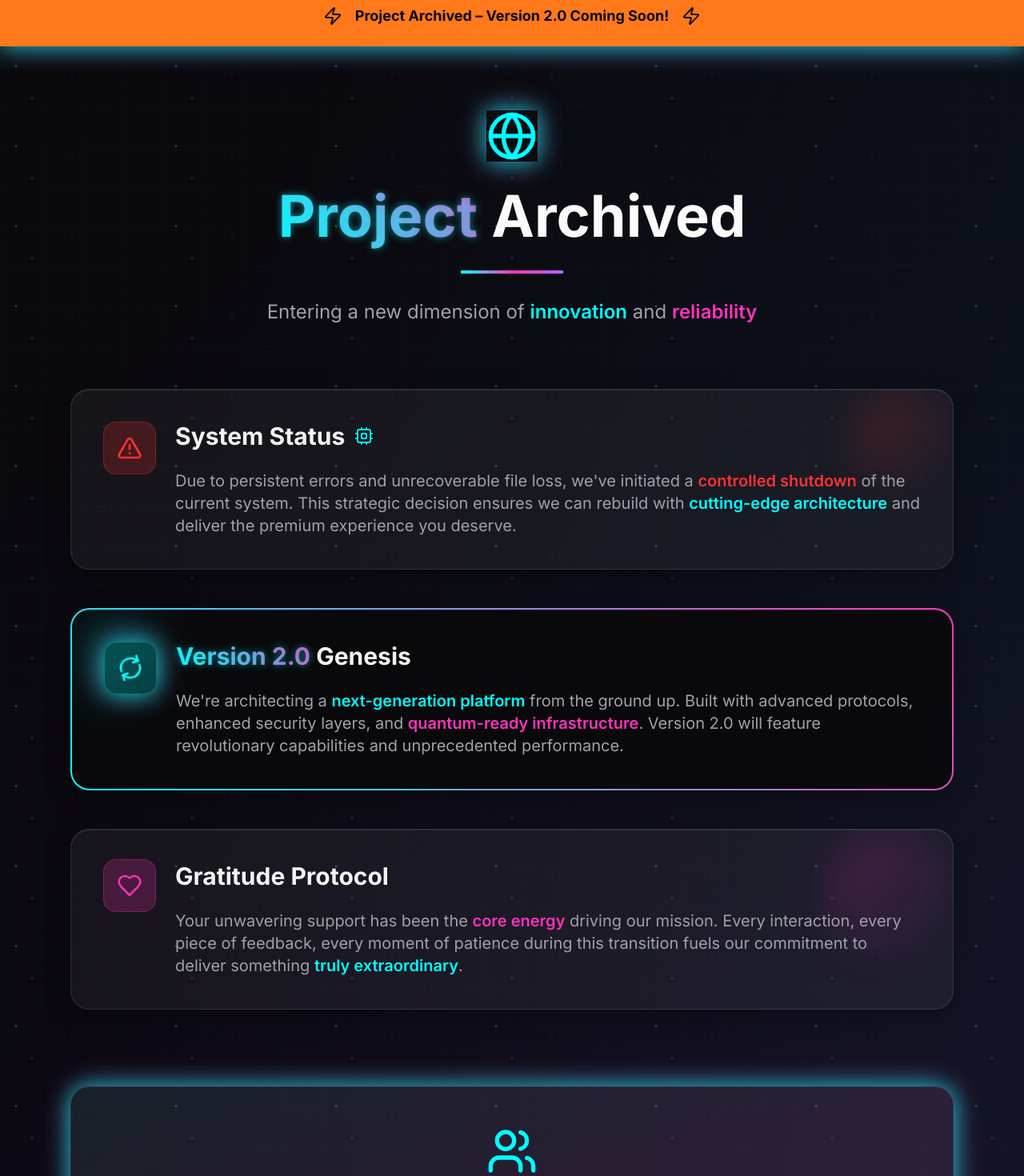
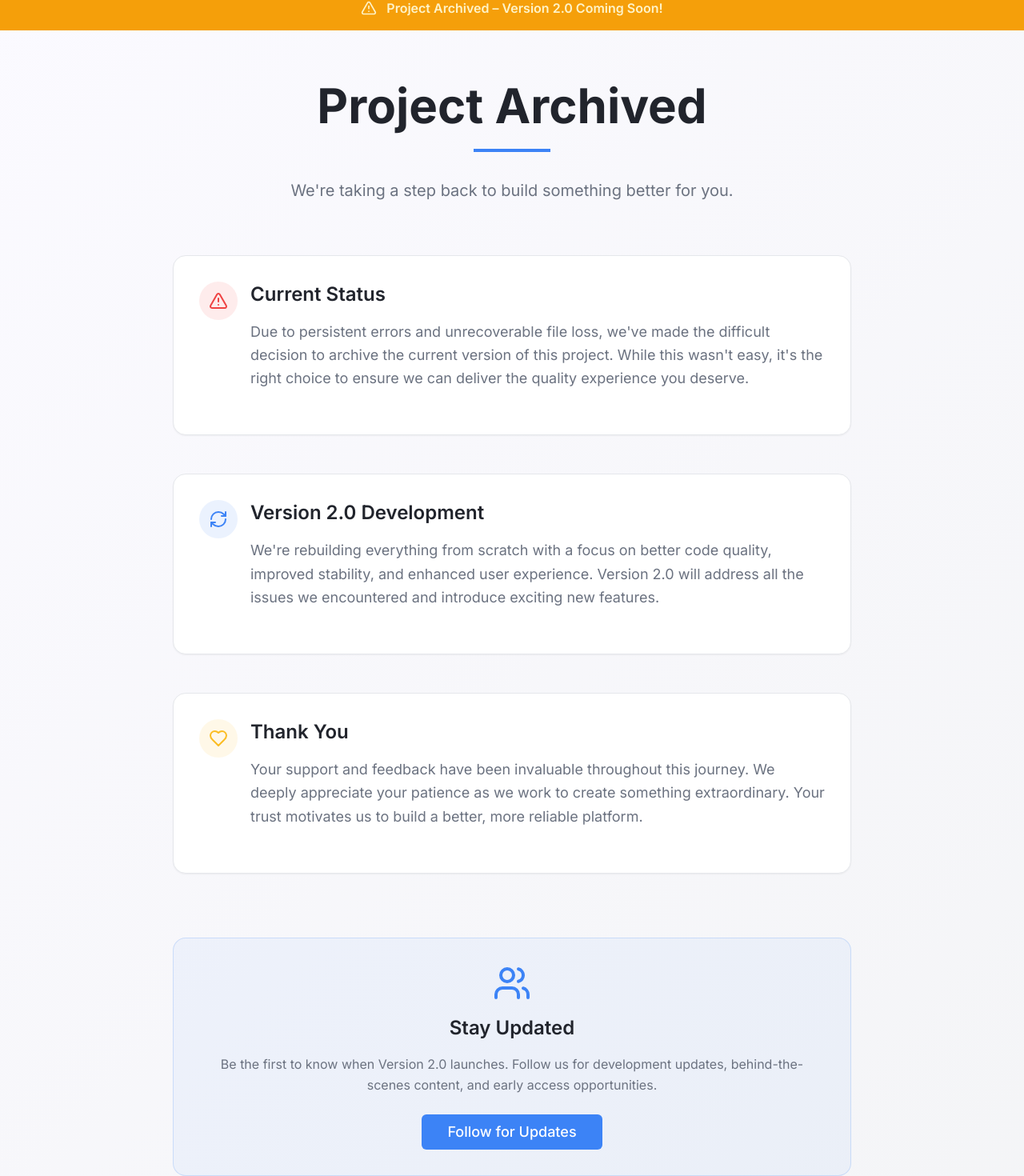
Before and after one commit to HumayunK01/Updating, a React (Vite) app: page / in a window 1280 px wide. Shown: the part 18-1488 px from the top of the page at 80% size. Built offline with nearby package versions, Linux system fonts and the light colour scheme.

Commit message:
Reverted to commit b1b6ac533e99c6fb6a7d051c5f2d0918e513c0d7

```diff
--- a/src/index.css
+++ b/src/index.css
@@ -6,53 +6,46 @@
 
 @layer base {
   :root {
-    /* Web3 Dark Theme - Futuristic cyber aesthetic */
-    --background: 240 10% 4%;
-    --foreground: 0 0% 98%;
+    /* Base colors - Clean professional palette */
+    --background: 250 100% 99%;
+    --foreground: 224 15% 15%;
 
-    /* Glass morphism cards */
-    --card: 240 10% 8%;
-    --card-foreground: 0 0% 95%;
+    /* Card styling */
+    --card: 0 0% 100%;
+    --card-foreground: 224 15% 15%;
 
     /* Popover styling */
-    --popover: 240 10% 6%;
-    --popover-foreground: 0 0% 95%;
+    --popover: 0 0% 100%;
+    --popover-foreground: 224 15% 15%;
 
-    /* Primary - Neon cyan */
-    --primary: 180 100% 50%;
-    --primary-foreground: 240 10% 4%;
+    /* Primary - Professional blue */
+    --primary: 217 91% 60%;
+    --primary-foreground: 0 0% 100%;
 
-    /* Secondary - Purple gradient */
-    --secondary: 270 100% 15%;
-    --secondary-foreground: 0 0% 95%;
+    /* Secondary - Subtle gray */
+    --secondary: 220 13% 96%;
+    --secondary-foreground: 224 15% 25%;
 
     /* Muted elements */
-    --muted: 240 10% 12%;
-    --muted-foreground: 240 5% 65%;
+    --muted: 220 13% 96%;
+    --muted-foreground: 220 9% 46%;
 
-    /* Accent - Hot pink neon */
-    --accent: 320 100% 60%;
-    --accent-foreground: 240 10% 4%;
+    /* Accent - Warning amber for archive banner */
+    --accent: 43 96% 56%;
+    --accent-foreground: 26 83% 14%;
 
-    /* Warning colors - Electric orange */
-    --warning: 25 100% 55%;
-    --warning-foreground: 240 10% 4%;
+    /* Warning colors for archival banner */
+    --warning: 38 92% 50%;
+    --warning-foreground: 48 96% 89%;
 
-    /* Destructive - Red neon */
-    --destructive: 0 100% 60%;
+    /* Destructive */
+    --destructive: 0 84% 60%;
     --destructive-foreground: 0 0% 98%;
 
-    /* Borders and inputs with glow */
-    --border: 240 20% 20%;
-    --input: 240 10% 12%;
-    --ring: 180 100% 50%;
-
-    /* Web3 specific colors */
-    --neon-purple: 270 100% 70%;
-    --neon-cyan: 180 100% 50%;
-    --neon-pink: 320 100% 60%;
-    --glass-bg: 240 10% 8%;
-    --glass-border: 240 20% 20%;
+    /* Borders and inputs */
+    --border: 220 13% 91%;
+    --input: 220 13% 91%;
+    --ring: 217 91% 60%;
 
     --radius: 0.5rem;
 
@@ -122,7 +115,7 @@
   }
 }
 
-/* Web3 Aesthetic Animations and Effects */
+/* Custom animations for archival page */
 @layer utilities {
   .animate-fade-in {
     animation: fadeIn 0.8s ease-out forwards;
@@ -138,18 +131,6 @@
     opacity: 0;
   }
 
-  .animate-glow {
-    animation: glow 2s ease-in-out infinite alternate;
-  }
-
-  .animate-float {
-    animation: float 6s ease-in-out infinite;
-  }
-
-  .animate-gradient {
-    animation: gradientShift 3s ease infinite;
-  }
-
   @keyframes fadeIn {
     from {
       opacity: 0;
@@ -161,102 +142,7 @@
     }
   }
 
-  @keyframes glow {
-    from {
-      box-shadow: 0 0 20px hsl(var(--primary) / 0.4);
-    }
-    to {
-      box-shadow: 0 0 30px hsl(var(--primary) / 0.8), 0 0 40px hsl(var(--accent) / 0.3);
-    }
-  }
-
-  @keyframes float {
-    0%, 100% {
-      transform: translateY(0px);
-    }
-    50% {
-      transform: translateY(-10px);
-    }
-  }
-
-  @keyframes gradientShift {
-    0%, 100% {
-      background-position: 0% 50%;
-    }
-    50% {
-      background-position: 100% 50%;
-    }
-  }
-
-  /* Web3 Backgrounds */
-  .cyber-bg {
-    background:
-      radial-gradient(circle at 20% 80%, hsl(var(--neon-purple) / 0.15) 0%, transparent 50%),
-      radial-gradient(circle at 80% 20%, hsl(var(--neon-cyan) / 0.15) 0%, transparent 50%),
-      radial-gradient(circle at 40% 40%, hsl(var(--neon-pink) / 0.1) 0%, transparent 50%),
-      linear-gradient(135deg, hsl(var(--background)) 0%, hsl(var(--secondary)) 100%);
-    background-size: 400% 400%;
-  }
-
-  /* Glassmorphism Effects */
-  .glass-card {
-    background: rgba(255, 255, 255, 0.05);
-    backdrop-filter: blur(10px);
-    border: 1px solid rgba(255, 255, 255, 0.1);
-    box-shadow:
-      0 8px 32px rgba(0, 0, 0, 0.3),
-      inset 0 1px 0 rgba(255, 255, 255, 0.1);
-  }
-
-  .glass-card:hover {
-    background: rgba(255, 255, 255, 0.08);
-    border: 1px solid hsl(var(--primary) / 0.3);
-    box-shadow:
-      0 8px 40px rgba(0, 0, 0, 0.4),
-      0 0 20px hsl(var(--primary) / 0.2),
-      inset 0 1px 0 rgba(255, 255, 255, 0.15);
-  }
-
-  /* Neon Text Effects */
-  .neon-text {
-    background: linear-gradient(45deg, hsl(var(--primary)), hsl(var(--accent)));
-    -webkit-background-clip: text;
-    -webkit-text-fill-color: transparent;
-    background-clip: text;
-    text-shadow: 0 0 10px hsl(var(--primary) / 0.5);
-  }
-
-  .cyber-border {
-    border: 2px solid transparent;
-    background: linear-gradient(hsl(var(--background)), hsl(var(--background))) padding-box,
-                linear-gradient(45deg, hsl(var(--primary)), hsl(var(--accent))) border-box;
-  }
-
-  /* Particle Effects */
-  .particles::before {
-    content: '';
-    position: absolute;
-    top: 0;
-    left: 0;
-    right: 0;
-    bottom: 0;
-    background-image:
-      radial-gradient(2px 2px at 20px 30px, hsl(var(--primary) / 0.5), transparent),
-      radial-gradient(2px 2px at 40px 70px, hsl(var(--accent) / 0.4), transparent),
-      radial-gradient(1px 1px at 90px 40px, hsl(var(--neon-purple) / 0.6), transparent),
-      radial-gradient(1px 1px at 130px 80px, hsl(var(--neon-cyan) / 0.4), transparent);
-    background-repeat: repeat;
-    background-size: 200px 100px;
-    animation: particleMove 20s linear infinite;
-    pointer-events: none;
-  }
-
-  @keyframes particleMove {
-    0% {
-      transform: translateY(0);
-    }
-    100% {
-      transform: translateY(-100px);
-    }
+  .gradient-bg {
+    background: linear-gradient(135deg, hsl(var(--background)) 0%, hsl(var(--secondary)) 100%);
   }
 }
--- a/src/pages/Index.tsx
+++ b/src/pages/Index.tsx
@@ -1,158 +1,118 @@
 import { Button } from "@/components/ui/button";
-import { AlertTriangle, RefreshCw, Heart, Users, Zap, Cpu, Globe } from "lucide-react";
+import { AlertTriangle, RefreshCw, Heart, Users } from "lucide-react";
 
 const Index = () => {
   return (
-    <div className="min-h-screen cyber-bg particles relative overflow-hidden">
-      {/* Animated Grid Background */}
-      <div className="absolute inset-0 opacity-20">
-        <div className="absolute inset-0" style={{
-          backgroundImage: `
-            linear-gradient(rgba(0, 255, 255, 0.1) 1px, transparent 1px),
-            linear-gradient(90deg, rgba(0, 255, 255, 0.1) 1px, transparent 1px)
-          `,
-          backgroundSize: '50px 50px'
-        }}></div>
-      </div>
-
+    <div className="min-h-screen gradient-bg">
       {/* Warning Banner */}
-      <div className="relative z-10 bg-warning text-warning-foreground py-6 px-6 animate-fade-in animate-glow">
-        <div className="container mx-auto flex items-center justify-center gap-4">
-          <Zap className="h-6 w-6 animate-pulse" />
-          <p className="font-bold text-center text-lg">
+      <div className="bg-warning text-warning-foreground py-4 px-6 animate-fade-in">
+        <div className="container mx-auto flex items-center justify-center gap-3">
+          <AlertTriangle className="h-5 w-5" />
+          <p className="font-semibold text-center">
             Project Archived – Version 2.0 Coming Soon!
           </p>
-          <Zap className="h-6 w-6 animate-pulse" />
         </div>
       </div>
 
       {/* Main Content */}
-      <div className="container mx-auto px-6 py-20 max-w-6xl relative z-10">
+      <div className="container mx-auto px-6 py-16 max-w-4xl">
         {/* Header */}
-        <div className="text-center mb-20 animate-fade-in-delay">
-          <div className="animate-float mb-8">
-            <Globe className="h-16 w-16 mx-auto text-primary animate-glow" />
-          </div>
-          <h1 className="text-5xl md:text-6xl lg:text-7xl font-bold mb-8 leading-tight">
-            <span className="neon-text">Project</span>{" "}
-            <span className="text-foreground">Archived</span>
+        <div className="text-center mb-16 animate-fade-in-delay">
+          <h1 className="text-4xl md:text-5xl lg:text-6xl font-bold text-foreground mb-6 leading-tight">
+            Project Archived
           </h1>
-          <div className="w-32 h-1 bg-gradient-to-r from-primary via-accent to-neon-purple mx-auto mb-8 animate-gradient"></div>
-          <p className="text-xl md:text-2xl text-muted-foreground max-w-3xl mx-auto leading-relaxed">
-            Entering a new dimension of{" "}
-            <span className="text-primary font-semibold">innovation</span> and{" "}
-            <span className="text-accent font-semibold">reliability</span>
+          <div className="w-24 h-1 bg-primary mx-auto mb-8"></div>
+          <p className="text-xl text-muted-foreground max-w-2xl mx-auto leading-relaxed">
+            We're taking a step back to build something better for you.
           </p>
         </div>
 
-        {/* Content Grid */}
+        {/* Content Sections */}
         <div className="grid gap-8 md:gap-12 animate-fade-in-delay-2">
           {/* Section 1: Project Status */}
-          <div className="glass-card rounded-3xl p-8 md:p-10 transition-all duration-500 hover:scale-[1.02] relative overflow-hidden">
-            <div className="absolute top-0 right-0 w-32 h-32 bg-gradient-to-br from-destructive/20 to-transparent rounded-full blur-xl"></div>
-            <div className="flex items-start gap-6 relative z-10">
-              <div className="bg-destructive/20 p-4 rounded-2xl border border-destructive/30 animate-float">
-                <AlertTriangle className="h-8 w-8 text-destructive" />
+          <div className="bg-card rounded-2xl p-8 shadow-sm border border-border">
+            <div className="flex items-start gap-4 mb-6">
+              <div className="bg-destructive/10 p-3 rounded-full">
+                <AlertTriangle className="h-6 w-6 text-destructive" />
               </div>
-              <div className="flex-1">
-                <h2 className="text-3xl font-bold text-card-foreground mb-6 flex items-center gap-3">
-                  System Status
-                  <Cpu className="h-6 w-6 text-primary animate-pulse" />
+              <div>
+                <h2 className="text-2xl font-semibold text-card-foreground mb-4">
+                  Current Status
                 </h2>
-                <p className="text-muted-foreground leading-relaxed text-lg md:text-xl">
-                  Due to persistent errors and unrecoverable file loss, we've initiated a{" "}
-                  <span className="text-destructive font-semibold">controlled shutdown</span> of the current system.
-                  This strategic decision ensures we can rebuild with{" "}
-                  <span className="text-primary font-semibold">cutting-edge architecture</span> and
-                  deliver the premium experience you deserve.
+                <p className="text-muted-foreground leading-relaxed text-lg">
+                  Due to persistent errors and unrecoverable file loss, we've made the difficult
+                  decision to archive the current version of this project. While this wasn't easy,
+                  it's the right choice to ensure we can deliver the quality experience you deserve.
                 </p>
               </div>
             </div>
           </div>
 
           {/* Section 2: What's Next */}
-          <div className="glass-card rounded-3xl p-8 md:p-10 transition-all duration-500 hover:scale-[1.02] relative overflow-hidden cyber-border">
-            <div className="absolute top-0 left-0 w-32 h-32 bg-gradient-to-br from-primary/20 to-transparent rounded-full blur-xl"></div>
-            <div className="flex items-start gap-6 relative z-10">
-              <div className="bg-primary/20 p-4 rounded-2xl border border-primary/30 animate-glow">
-                <RefreshCw className="h-8 w-8 text-primary animate-spin" style={{animationDuration: '3s'}} />
+          <div className="bg-card rounded-2xl p-8 shadow-sm border border-border">
+            <div className="flex items-start gap-4 mb-6">
+              <div className="bg-primary/10 p-3 rounded-full">
+                <RefreshCw className="h-6 w-6 text-primary" />
               </div>
-              <div className="flex-1">
-                <h2 className="text-3xl font-bold text-card-foreground mb-6">
-                  <span className="neon-text">Version 2.0</span> Genesis
+              <div>
+                <h2 className="text-2xl font-semibold text-card-foreground mb-4">
+                  Version 2.0 Development
                 </h2>
-                <p className="text-muted-foreground leading-relaxed text-lg md:text-xl">
-                  We're architecting a{" "}
-                  <span className="text-primary font-semibold">next-generation platform</span> from the ground up.
-                  Built with advanced protocols, enhanced security layers, and{" "}
-                  <span className="text-accent font-semibold">quantum-ready infrastructure</span>.
-                  Version 2.0 will feature revolutionary capabilities and unprecedented performance.
+                <p className="text-muted-foreground leading-relaxed text-lg">
+                  We're rebuilding everything from scratch with a focus on better code quality,
+                  improved stability, and enhanced user experience. Version 2.0 will address all
+                  the issues we encountered and introduce exciting new features.
                 </p>
               </div>
             </div>
           </div>
 
           {/* Section 3: Thank You */}
-          <div className="glass-card rounded-3xl p-8 md:p-10 transition-all duration-500 hover:scale-[1.02] relative overflow-hidden">
-            <div className="absolute top-0 right-0 w-40 h-40 bg-gradient-to-br from-accent/20 to-transparent rounded-full blur-xl"></div>
-            <div className="flex items-start gap-6 relative z-10">
-              <div className="bg-accent/20 p-4 rounded-2xl border border-accent/30 animate-float" style={{animationDelay: '1s'}}>
-                <Heart className="h-8 w-8 text-accent animate-pulse" />
+          <div className="bg-card rounded-2xl p-8 shadow-sm border border-border">
+            <div className="flex items-start gap-4 mb-6">
+              <div className="bg-accent/10 p-3 rounded-full">
+                <Heart className="h-6 w-6 text-accent" />
               </div>
-              <div className="flex-1">
-                <h2 className="text-3xl font-bold text-card-foreground mb-6">
-                  Gratitude Protocol
+              <div>
+                <h2 className="text-2xl font-semibold text-card-foreground mb-4">
+                  Thank You
                 </h2>
-                <p className="text-muted-foreground leading-relaxed text-lg md:text-xl">
-                  Your unwavering support has been the{" "}
-                  <span className="text-accent font-semibold">core energy</span> driving our mission.
-                  Every interaction, every piece of feedback, every moment of patience during this transition
-                  fuels our commitment to deliver something{" "}
-                  <span className="text-primary font-semibold">truly extraordinary</span>.
+                <p className="text-muted-foreground leading-relaxed text-lg">
+                  Your support and feedback have been invaluable throughout this journey.
+                  We deeply appreciate your patience as we work to create something extraordinary.
+                  Your trust motivates us to build a better, more reliable platform.
                 </p>
               </div>
             </div>
           </div>
 
           {/* Call to Action */}
-          <div className="text-center py-12">
-            <div className="glass-card rounded-3xl p-10 md:p-12 relative overflow-hidden animate-glow">
-              <div className="absolute inset-0 bg-gradient-to-br from-primary/5 via-accent/5 to-neon-purple/5 animate-gradient"></div>
-              <div className="relative z-10">
-                <div className="animate-float mb-6">
-                  <Users className="h-16 w-16 text-primary mx-auto" />
-                </div>
-                <h3 className="text-3xl md:text-4xl font-bold text-foreground mb-6">
-                  <span className="neon-text">Join the Evolution</span>
+          <div className="text-center py-8">
+            <div className="bg-primary/5 rounded-2xl p-8 border border-primary/20">
+              <Users className="h-12 w-12 text-primary mx-auto mb-4" />
+              <h3 className="text-2xl font-semibold text-foreground mb-4">
+                Stay Updated
               </h3>
-                <p className="text-muted-foreground mb-8 leading-relaxed text-lg md:text-xl max-w-2xl mx-auto">
-                  Be among the first to experience the future. Subscribe to our{" "}
-                  <span className="text-primary font-semibold">quantum updates</span> and gain
-                  exclusive access to behind-the-scenes development insights.
+              <p className="text-muted-foreground mb-6 leading-relaxed">
+                Be the first to know when Version 2.0 launches. Follow us for development
+                updates, behind-the-scenes content, and early access opportunities.
               </p>
               <Button
                 size="lg"
-                  className="text-lg px-10 py-4 bg-gradient-to-r from-primary to-accent hover:from-accent hover:to-primary transition-all duration-300 hover:scale-110 hover:shadow-2xl border-0 font-bold"
+                className="text-lg px-8 py-3 hover:scale-105 transition-transform duration-200"
               >
-                  <Zap className="h-5 w-5 mr-2" />
                 Follow for Updates
               </Button>
             </div>
           </div>
-          </div>
 
           {/* Signature */}
-          <div className="text-center py-12">
-            <div className="max-w-md mx-auto relative">
-              <div className="h-px bg-gradient-to-r from-transparent via-primary to-transparent mb-8"></div>
-              <div className="glass-card rounded-2xl p-6 border border-primary/20">
-                <p className="text-muted-foreground text-xl font-light tracking-wider">
-                  <span className="text-primary">—</span> Humayun <span className="text-accent">—</span>
+          <div className="text-center py-8">
+            <div className="max-w-md mx-auto">
+              <div className="h-px bg-border mb-6"></div>
+              <p className="text-muted-foreground italic text-lg">
+                – Humayun
               </p>
-                <p className="text-xs text-muted-foreground mt-2 uppercase tracking-widest">
-                  System Architect
-                </p>
-              </div>
             </div>
           </div>
         </div>
--- a/tailwind.config.ts
+++ b/tailwind.config.ts
@@ -68,11 +68,7 @@ export default {
 					'accent-foreground': 'hsl(var(--sidebar-accent-foreground))',
 					border: 'hsl(var(--sidebar-border))',
 					ring: 'hsl(var(--sidebar-ring))'
-				},
-				// Web3 specific colors
-				'neon-purple': 'hsl(var(--neon-purple))',
-				'neon-cyan': 'hsl(var(--neon-cyan))',
-				'neon-pink': 'hsl(var(--neon-pink))',
+				}
 			},
 			borderRadius: {
 				lg: 'var(--radius)',
```
Lines whose indentation alone changed are shown as unchanged.
